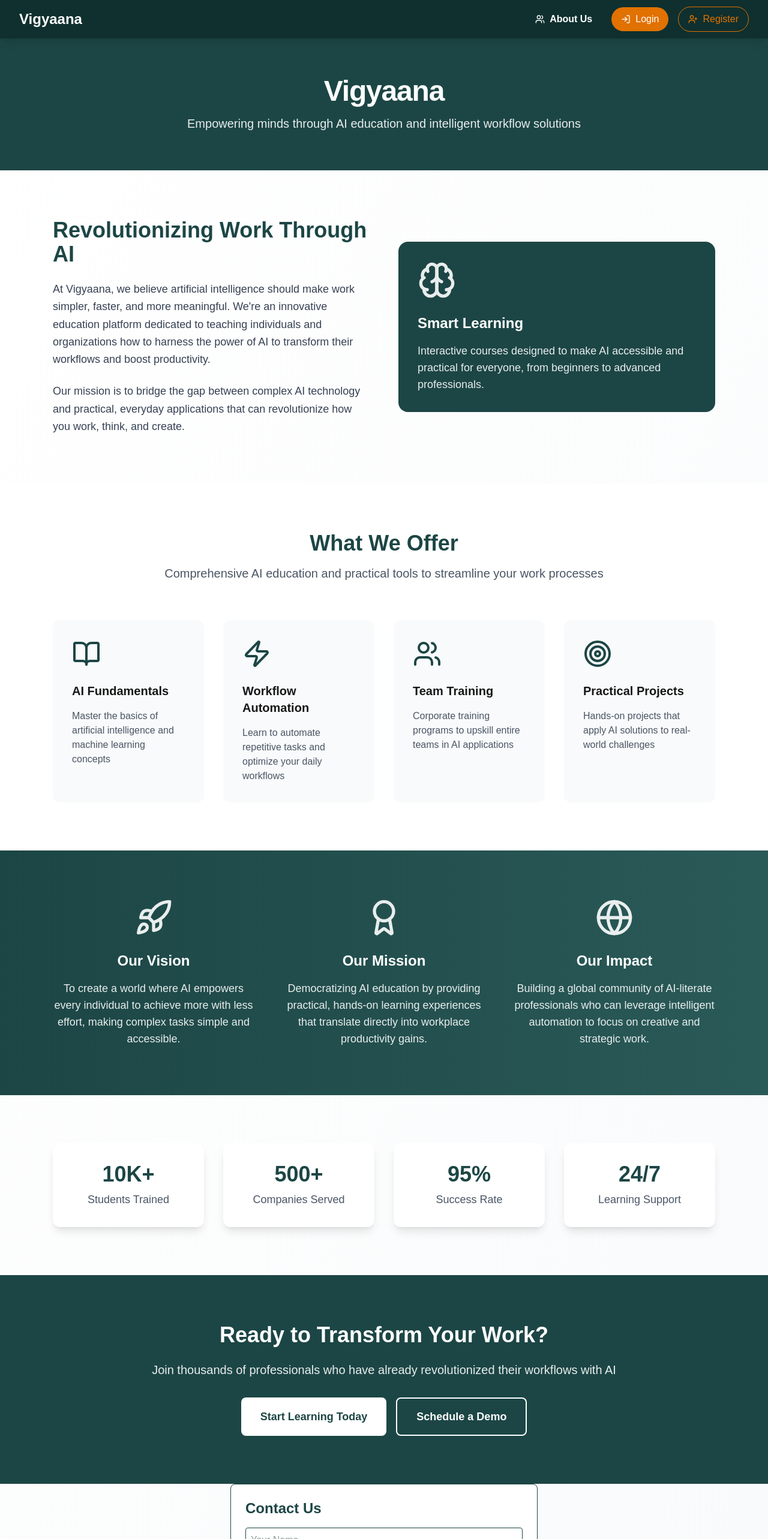
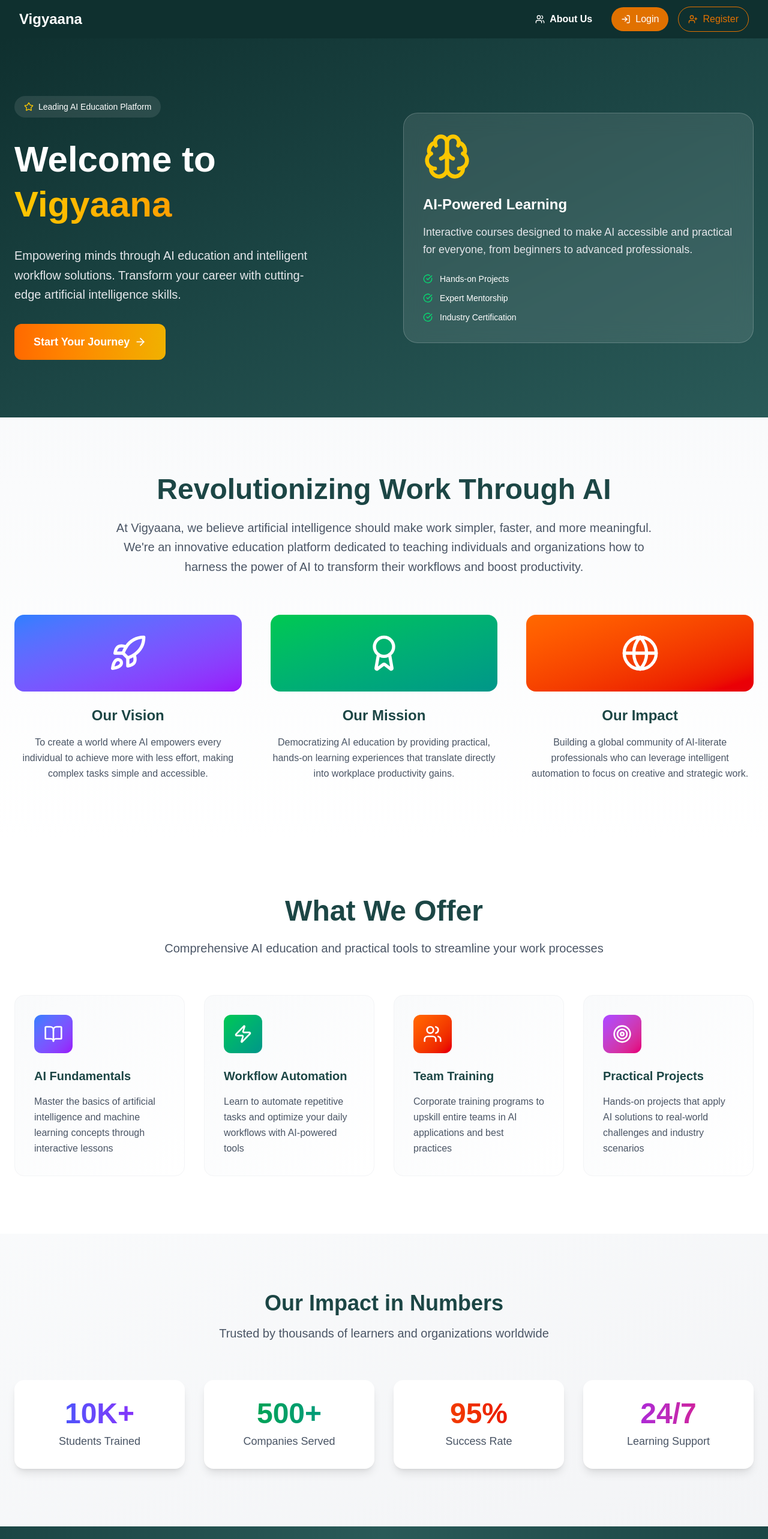
Before and after one commit to lakshyarohila/vigyaana-frontend, a Next.js app: page /about-us in a window 1280 px wide. Shown: the top 2566 px of the page at 60% size. Built offline with nearby package versions, Linux system fonts and the light colour scheme; no server answers.

Commit message:
ui change in about-us page

```diff
--- a/app/about-us/page.jsx
+++ b/app/about-us/page.jsx
@@ -1,122 +1,115 @@
 import React from 'react';
-import { BookOpen, Zap, Users, Target, Brain, Rocket, Award, Globe } from 'lucide-react';
+import { BookOpen, Zap, Users, Target, Brain, Rocket, Award, Globe, ArrowRight, CheckCircle, Star, } from 'lucide-react';
 import ContactForm from '@/compoenets/ContactForm';
-
+import Link from 'next/link';
 const AboutUs = () => {
   return (
-    <div className="min-h-screen bg-gradient-to-br from-white to-gray-50">
-      {/* Header Section */}
-      <header className="bg-[#1c4645] text-white py-16">
-        <div className="max-w-6xl mx-auto px-6 text-center">
-          <h1 className="text-5xl font-bold mb-4 tracking-tight">Vigyaana</h1>
-          <p className="text-xl opacity-90 max-w-2xl mx-auto">
-            Empowering minds through AI education and intelligent workflow solutions
-          </p>
-        </div>
-      </header>
+    <div className="min-h-screen bg-white">
+      {/* Hero Section */}
+      <section className="relative bg-gradient-to-br from-[#0f302f] via-[#1c4645] to-[#2a5a58] text-white overflow-hidden">
 
-      {/* Hero Section */}
-      <section className="py-20">
-        <div className="max-w-6xl mx-auto px-6">
-          <div className="grid lg:grid-cols-2 gap-12 items-center">
-            <div>
-              <h2 className="text-4xl font-bold text-[#1c4645] mb-6">
-                Revolutionizing Work Through AI
-              </h2>
-              <p className="text-lg text-gray-700 mb-6 leading-relaxed">
-                At Vigyaana, we believe artificial intelligence should make work simpler, faster, and more meaningful.
-                We're an innovative education platform dedicated to teaching individuals and organizations how to
-                harness the power of AI to transform their workflows and boost productivity.
+        <div className="max-w-7xl mx-auto px-6 py-24">
+          <div className="grid lg:grid-cols-2 gap-16 items-center">
+            <div className="space-y-8">
+              <div className="inline-flex items-center bg-white/10 backdrop-blur-sm rounded-full px-4 py-2 text-sm font-medium">
+                <Star className="w-4 h-4 mr-2 text-yellow-400" />
+                Leading AI Education Platform
+              </div>
+
+              <h1 className="text-6xl font-bold leading-tight">
+                Welcome to
+                <span className="block text-transparent bg-clip-text bg-gradient-to-r from-yellow-400 to-orange-500">
+                  Vigyaana
+                </span>
+              </h1>
+
+              <p className="text-xl text-gray-200 leading-relaxed max-w-lg">
+                Empowering minds through AI education and intelligent workflow solutions.
+                Transform your career with cutting-edge artificial intelligence skills.
               </p>
-              <p className="text-lg text-gray-700 leading-relaxed">
-                Our mission is to bridge the gap between complex AI technology and practical, everyday applications
-                that can revolutionize how you work, think, and create.
-              </p>
+
+              <div className="flex flex-col sm:flex-row gap-4">
+                <Link href='/'>
+                <button className="bg-gradient-to-r from-orange-500 to-yellow-500 text-white px-8 py-4 rounded-xl font-semibold text-lg hover:shadow-lg transform hover:scale-105 transition-all duration-300 flex items-center justify-center">
+                  Start Your Journey
+                  <ArrowRight className="w-5 h-5 ml-2" />
+                </button>
+                </Link>
+
+              </div>
             </div>
-            <div className="bg-[#1c4645] rounded-2xl p-8 text-white transform hover:scale-105 transition-transform duration-300">
-              <Brain className="w-16 h-16 mb-6 text-white opacity-90" />
-              <h3 className="text-2xl font-semibold mb-4">Smart Learning</h3>
-              <p className="text-lg opacity-90">
-                Interactive courses designed to make AI accessible and practical for everyone,
-                from beginners to advanced professionals.
-              </p>
+
+            <div className="relative">
+              <div className="bg-white/10 backdrop-blur-lg rounded-3xl p-8 border border-white/20">
+                <Brain className="w-20 h-20 mb-6 text-yellow-400" />
+                <h3 className="text-2xl font-bold mb-4">AI-Powered Learning</h3>
+                <p className="text-gray-200 text-lg leading-relaxed">
+                  Interactive courses designed to make AI accessible and practical for everyone,
+                  from beginners to advanced professionals.
+                </p>
+                <div className="mt-6 space-y-3">
+                  <div className="flex items-center text-sm">
+                    <CheckCircle className="w-4 h-4 mr-3 text-green-400" />
+                    Hands-on Projects
+                  </div>
+                  <div className="flex items-center text-sm">
+                    <CheckCircle className="w-4 h-4 mr-3 text-green-400" />
+                    Expert Mentorship
+                  </div>
+                  <div className="flex items-center text-sm">
+                    <CheckCircle className="w-4 h-4 mr-3 text-green-400" />
+                    Industry Certification
+                  </div>
+                </div>
+              </div>
             </div>
           </div>
         </div>
       </section>
 
-      {/* Features Section */}
-      <section className="py-20 bg-white">
-        <div className="max-w-6xl mx-auto px-6">
+      {/* About Section */}
+      <section className="py-24 bg-gradient-to-b from-gray-50 to-white">
+        <div className="max-w-7xl mx-auto px-6">
           <div className="text-center mb-16">
-            <h2 className="text-4xl font-bold text-[#1c4645] mb-4">What We Offer</h2>
-            <p className="text-xl text-gray-600 max-w-3xl mx-auto">
-              Comprehensive AI education and practical tools to streamline your work processes
+            <h2 className="text-5xl font-bold text-[#1c4645] mb-6">
+              Revolutionizing Work Through AI
+            </h2>
+            <p className="text-xl text-gray-600 max-w-4xl mx-auto leading-relaxed">
+              At Vigyaana, we believe artificial intelligence should make work simpler, faster, and more meaningful.
+              We're an innovative education platform dedicated to teaching individuals and organizations how to
+              harness the power of AI to transform their workflows and boost productivity.
             </p>
           </div>
 
-          <div className="grid md:grid-cols-2 lg:grid-cols-4 gap-8">
-            <div className="group bg-gray-50 rounded-xl p-8 hover:bg-[#1c4645] hover:text-white transition-all duration-300 transform hover:-translate-y-2">
-              <BookOpen className="w-12 h-12 text-[#1c4645] group-hover:text-white mb-6" />
-              <h3 className="text-xl font-semibold mb-4">AI Fundamentals</h3>
-              <p className="text-gray-600 group-hover:text-gray-200">
-                Master the basics of artificial intelligence and machine learning concepts
-              </p>
-            </div>
-
-            <div className="group bg-gray-50 rounded-xl p-8 hover:bg-[#1c4645] hover:text-white transition-all duration-300 transform hover:-translate-y-2">
-              <Zap className="w-12 h-12 text-[#1c4645] group-hover:text-white mb-6" />
-              <h3 className="text-xl font-semibold mb-4">Workflow Automation</h3>
-              <p className="text-gray-600 group-hover:text-gray-200">
-                Learn to automate repetitive tasks and optimize your daily workflows
-              </p>
-            </div>
-
-            <div className="group bg-gray-50 rounded-xl p-8 hover:bg-[#1c4645] hover:text-white transition-all duration-300 transform hover:-translate-y-2">
-              <Users className="w-12 h-12 text-[#1c4645] group-hover:text-white mb-6" />
-              <h3 className="text-xl font-semibold mb-4">Team Training</h3>
-              <p className="text-gray-600 group-hover:text-gray-200">
-                Corporate training programs to upskill entire teams in AI applications
-              </p>
-            </div>
-
-            <div className="group bg-gray-50 rounded-xl p-8 hover:bg-[#1c4645] hover:text-white transition-all duration-300 transform hover:-translate-y-2">
-              <Target className="w-12 h-12 text-[#1c4645] group-hover:text-white mb-6" />
-              <h3 className="text-xl font-semibold mb-4">Practical Projects</h3>
-              <p className="text-gray-600 group-hover:text-gray-200">
-                Hands-on projects that apply AI solutions to real-world challenges
-              </p>
-            </div>
-          </div>
-        </div>
-      </section>
-
-      {/* Vision Section */}
-      <section className="py-20 bg-gradient-to-r from-[#1c4645] to-[#2a5a58]">
-        <div className="max-w-6xl mx-auto px-6">
-          <div className="grid lg:grid-cols-3 gap-12 text-white">
-            <div className="text-center">
-              <Rocket className="w-16 h-16 mx-auto mb-6 opacity-90" />
-              <h3 className="text-2xl font-semibold mb-4">Our Vision</h3>
-              <p className="text-lg opacity-90">
+          <div className="grid lg:grid-cols-3 gap-12">
+            <div className="text-center group">
+              <div className="bg-gradient-to-br from-blue-500 to-purple-600 rounded-2xl p-8 mb-6 group-hover:scale-105 transition-transform duration-300">
+                <Rocket className="w-16 h-16 mx-auto text-white" />
+              </div>
+              <h3 className="text-2xl font-bold text-[#1c4645] mb-4">Our Vision</h3>
+              <p className="text-gray-600 leading-relaxed">
                 To create a world where AI empowers every individual to achieve more with less effort,
                 making complex tasks simple and accessible.
               </p>
             </div>
 
-            <div className="text-center">
-              <Award className="w-16 h-16 mx-auto mb-6 opacity-90" />
-              <h3 className="text-2xl font-semibold mb-4">Our Mission</h3>
-              <p className="text-lg opacity-90">
+            <div className="text-center group">
+              <div className="bg-gradient-to-br from-green-500 to-teal-600 rounded-2xl p-8 mb-6 group-hover:scale-105 transition-transform duration-300">
+                <Award className="w-16 h-16 mx-auto text-white" />
+              </div>
+              <h3 className="text-2xl font-bold text-[#1c4645] mb-4">Our Mission</h3>
+              <p className="text-gray-600 leading-relaxed">
                 Democratizing AI education by providing practical, hands-on learning experiences
                 that translate directly into workplace productivity gains.
               </p>
             </div>
 
-            <div className="text-center">
-              <Globe className="w-16 h-16 mx-auto mb-6 opacity-90" />
-              <h3 className="text-2xl font-semibold mb-4">Our Impact</h3>
-              <p className="text-lg opacity-90">
+            <div className="text-center group">
+              <div className="bg-gradient-to-br from-orange-500 to-red-600 rounded-2xl p-8 mb-6 group-hover:scale-105 transition-transform duration-300">
+                <Globe className="w-16 h-16 mx-auto text-white" />
+              </div>
+              <h3 className="text-2xl font-bold text-[#1c4645] mb-4">Our Impact</h3>
+              <p className="text-gray-600 leading-relaxed">
                 Building a global community of AI-literate professionals who can leverage
                 intelligent automation to focus on creative and strategic work.
               </p>
@@ -125,53 +118,131 @@ const AboutUs = () => {
         </div>
       </section>
 
-      {/* Stats Section */}
-      <section className="py-20">
-        <div className="max-w-6xl mx-auto px-6">
-          <div className="grid md:grid-cols-4 gap-8 text-center">
-            <div className="bg-white rounded-xl p-8 shadow-lg hover:shadow-xl transition-shadow duration-300">
-              <div className="text-4xl font-bold text-[#1c4645] mb-2">10K+</div>
-              <div className="text-gray-600 text-lg">Students Trained</div>
+      {/* Features Section */}
+      <section className="py-24 bg-white">
+        <div className="max-w-7xl mx-auto px-6">
+          <div className="text-center mb-16">
+            <h2 className="text-5xl font-bold text-[#1c4645] mb-6">What We Offer</h2>
+            <p className="text-xl text-gray-600 max-w-3xl mx-auto">
+              Comprehensive AI education and practical tools to streamline your work processes
+            </p>
+          </div>
+
+          <div className="grid md:grid-cols-2 lg:grid-cols-4 gap-8">
+            <div className="group bg-gradient-to-br from-gray-50 to-white rounded-2xl p-8 border border-gray-100 hover:border-[#1c4645] hover:shadow-xl transition-all duration-300 transform hover:-translate-y-2">
+              <div className="bg-gradient-to-br from-blue-500 to-purple-600 rounded-xl p-4 w-fit mb-6">
+                <BookOpen className="w-8 h-8 text-white" />
+              </div>
+              <h3 className="text-xl font-bold text-[#1c4645] mb-4">AI Fundamentals</h3>
+              <p className="text-gray-600 leading-relaxed">
+                Master the basics of artificial intelligence and machine learning concepts through interactive lessons
+              </p>
             </div>
 
-            <div className="bg-white rounded-xl p-8 shadow-lg hover:shadow-xl transition-shadow duration-300">
-              <div className="text-4xl font-bold text-[#1c4645] mb-2">500+</div>
-              <div className="text-gray-600 text-lg">Companies Served</div>
+            <div className="group bg-gradient-to-br from-gray-50 to-white rounded-2xl p-8 border border-gray-100 hover:border-[#1c4645] hover:shadow-xl transition-all duration-300 transform hover:-translate-y-2">
+              <div className="bg-gradient-to-br from-green-500 to-teal-600 rounded-xl p-4 w-fit mb-6">
+                <Zap className="w-8 h-8 text-white" />
+              </div>
+              <h3 className="text-xl font-bold text-[#1c4645] mb-4">Workflow Automation</h3>
+              <p className="text-gray-600 leading-relaxed">
+                Learn to automate repetitive tasks and optimize your daily workflows with AI-powered tools
+              </p>
             </div>
 
-            <div className="bg-white rounded-xl p-8 shadow-lg hover:shadow-xl transition-shadow duration-300">
-              <div className="text-4xl font-bold text-[#1c4645] mb-2">95%</div>
-              <div className="text-gray-600 text-lg">Success Rate</div>
+            <div className="group bg-gradient-to-br from-gray-50 to-white rounded-2xl p-8 border border-gray-100 hover:border-[#1c4645] hover:shadow-xl transition-all duration-300 transform hover:-translate-y-2">
+              <div className="bg-gradient-to-br from-orange-500 to-red-600 rounded-xl p-4 w-fit mb-6">
+                <Users className="w-8 h-8 text-white" />
+              </div>
+              <h3 className="text-xl font-bold text-[#1c4645] mb-4">Team Training</h3>
+              <p className="text-gray-600 leading-relaxed">
+                Corporate training programs to upskill entire teams in AI applications and best practices
+              </p>
             </div>
 
-            <div className="bg-white rounded-xl p-8 shadow-lg hover:shadow-xl transition-shadow duration-300">
-              <div className="text-4xl font-bold text-[#1c4645] mb-2">24/7</div>
-              <div className="text-gray-600 text-lg">Learning Support</div>
+            <div className="group bg-gradient-to-br from-gray-50 to-white rounded-2xl p-8 border border-gray-100 hover:border-[#1c4645] hover:shadow-xl transition-all duration-300 transform hover:-translate-y-2">
+              <div className="bg-gradient-to-br from-purple-500 to-pink-600 rounded-xl p-4 w-fit mb-6">
+                <Target className="w-8 h-8 text-white" />
+              </div>
+              <h3 className="text-xl font-bold text-[#1c4645] mb-4">Practical Projects</h3>
+              <p className="text-gray-600 leading-relaxed">
+                Hands-on projects that apply AI solutions to real-world challenges and industry scenarios
+              </p>
+            </div>
+          </div>
+        </div>
+      </section>
+
+      {/* Stats Section */}
+      <section className="py-24 bg-gradient-to-br from-gray-50 to-gray-100">
+        <div className="max-w-7xl mx-auto px-6">
+          <div className="text-center mb-16">
+            <h2 className="text-4xl font-bold text-[#1c4645] mb-4">Our Impact in Numbers</h2>
+            <p className="text-xl text-gray-600">
+              Trusted by thousands of learners and organizations worldwide
+            </p>
+          </div>
+
+          <div className="grid md:grid-cols-4 gap-8">
+            <div className="bg-white rounded-2xl p-8 text-center shadow-lg hover:shadow-xl transition-all duration-300 transform hover:scale-105">
+              <div className="text-5xl font-bold text-transparent bg-clip-text bg-gradient-to-r from-blue-600 to-purple-600 mb-2">10K+</div>
+              <div className="text-gray-600 text-lg font-medium">Students Trained</div>
+            </div>
+
+            <div className="bg-white rounded-2xl p-8 text-center shadow-lg hover:shadow-xl transition-all duration-300 transform hover:scale-105">
+              <div className="text-5xl font-bold text-transparent bg-clip-text bg-gradient-to-r from-green-600 to-teal-600 mb-2">500+</div>
+              <div className="text-gray-600 text-lg font-medium">Companies Served</div>
+            </div>
+
+            <div className="bg-white rounded-2xl p-8 text-center shadow-lg hover:shadow-xl transition-all duration-300 transform hover:scale-105">
+              <div className="text-5xl font-bold text-transparent bg-clip-text bg-gradient-to-r from-orange-600 to-red-600 mb-2">95%</div>
+              <div className="text-gray-600 text-lg font-medium">Success Rate</div>
+            </div>
+
+            <div className="bg-white rounded-2xl p-8 text-center shadow-lg hover:shadow-xl transition-all duration-300 transform hover:scale-105">
+              <div className="text-5xl font-bold text-transparent bg-clip-text bg-gradient-to-r from-purple-600 to-pink-600 mb-2">24/7</div>
+              <div className="text-gray-600 text-lg font-medium">Learning Support</div>
             </div>
           </div>
         </div>
       </section>
 
       {/* CTA Section */}
-      <section className="py-20 bg-[#1c4645]">
-        <div className="max-w-4xl mx-auto px-6 text-center text-white">
-          <h2 className="text-4xl font-bold mb-6">Ready to Transform Your Work?</h2>
-          <p className="text-xl mb-8 opacity-90">
-            Join thousands of professionals who have already revolutionized their workflows with AI
+      <section className="py-24 bg-gradient-to-r from-[#1c4645] via-[#2a5a58] to-[#1c4645] relative overflow-hidden">
+        <div className="max-w-5xl mx-auto px-6 text-center text-white">
+          <h2 className="text-5xl font-bold mb-6">Ready to Transform Your Work?</h2>
+          <p className="text-xl mb-12 opacity-90 max-w-3xl mx-auto leading-relaxed">
+            Join thousands of professionals who have already revolutionized their workflows with AI.
+            Start your journey today and unlock your potential.
           </p>
-          <div className="flex flex-col sm:flex-row gap-4 justify-center">
-            <button className="bg-white text-[#1c4645] px-8 py-4 rounded-lg font-semibold text-lg hover:bg-gray-100 transition-colors duration-300 transform hover:scale-105">
+
+          <div className="flex flex-col sm:flex-row gap-6 justify-center mb-16">
+            <Link href={'/'}>
+            <button className="bg-gradient-to-r from-orange-500 to-yellow-500 text-white px-10 py-5 rounded-xl font-bold text-lg hover:shadow-2xl transition-all duration-300 transform hover:scale-105 flex items-center justify-center">
               Start Learning Today
+              <ArrowRight className="w-5 h-5 ml-2" />
             </button>
-            <button className="border-2 border-white text-white px-8 py-4 rounded-lg font-semibold text-lg hover:bg-white hover:text-[#1c4645] transition-all duration-300 transform hover:scale-105">
-              Schedule a Demo
-            </button>
+            </Link>
+
           </div>
         </div>
       </section>
 
-      {/* Footer */}
-    <ContactForm/>
+      {/* Contact Form Section */}
+      <section className="py-24 bg-white">
+        <div className="max-w-7xl mx-auto px-6">
+          <div className="text-center mb-16">
+            <h2 className="text-5xl font-bold text-[#1c4645] mb-6">Get in Touch</h2>
+            <p className="text-xl text-gray-600 max-w-3xl mx-auto">
+              Have questions about our courses or want to discuss custom training for your organization?
+              We'd love to hear from you.
+            </p>
+          </div>
+
+          <div className="max-w-4xl mx-auto">
+            <ContactForm />
+          </div>
+        </div>
+      </section>
     </div>
   );
 };
```
